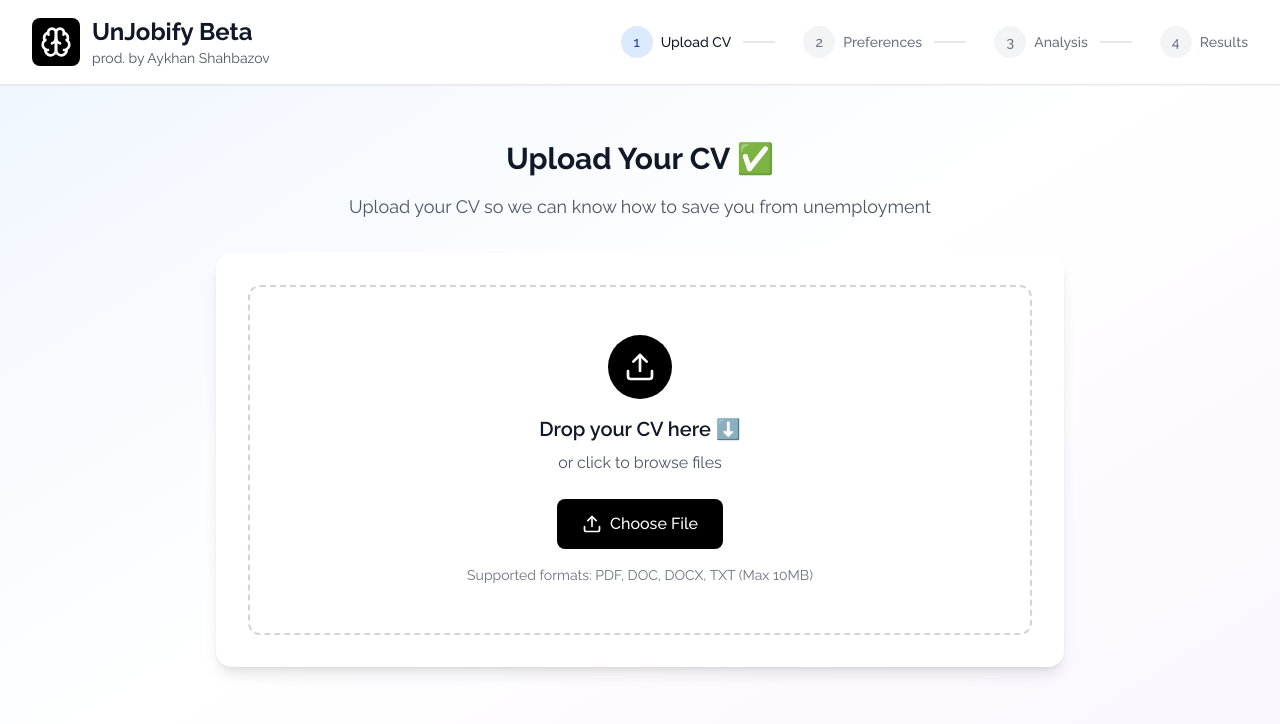
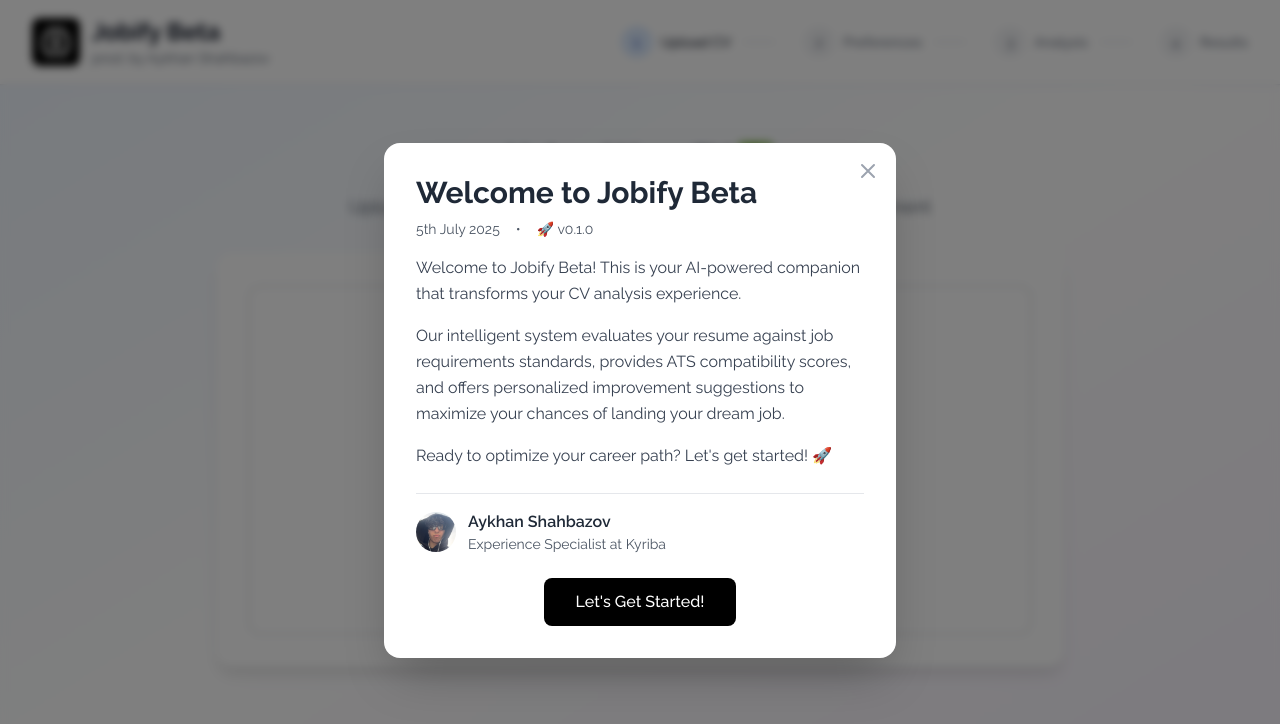
Before and after one commit to AyhanSh/Jobify, a React (Vite) app: page / in a window 1280 px wide. Shown: the top 724 px of the page. Built offline with nearby package versions, Linux system fonts and the light colour scheme.

Commit message:
welcome popup added

```diff
--- a/index.html
+++ b/index.html
@@ -11,7 +11,7 @@
   <meta name="viewport" content="width=device-width, initial-scale=1.0" />
   <meta name="description" content="AI-powered CV analysis and job application optimization tool" />
   <meta name="theme-color" content="#3B82F6" />
-  <title>UnJob - AI Job Application Analyzer</title>
+  <title>Jobify - AI Job Application Analyzer</title>
 </head>
 
 <body>
--- a/src/App.tsx
+++ b/src/App.tsx
@@ -1,4 +1,4 @@
-import { useState } from 'react';
+import { useState, useEffect } from 'react';
 import { Analytics } from '@vercel/analytics/react';
 import Header from './components/Header';
 import CVUpload from './components/CVUpload';
@@ -6,6 +6,7 @@ import PreferencesForm from './components/PreferencesForm';
 import AnalysisProgress from './components/AnalysisProgress';
 import ResultsDisplay from './components/ResultsDisplay';
 import MemePopup from './components/MemePopup';
+import WelcomePopup from './components/WelcomePopup';
 import { CVData, UserPreferences, AnalysisResult, AppStep } from './types';
 
 function App() {
@@ -14,6 +15,16 @@ function App() {
   const [preferences, setPreferences] = useState<UserPreferences | null>(null);
   const [analysisResult, setAnalysisResult] = useState<AnalysisResult | null>(null);
   const [showMemePopup, setShowMemePopup] = useState(false);
+  const [showWelcomePopup, setShowWelcomePopup] = useState(false);
+
+  // Check if it's the user's first visit
+  useEffect(() => {
+    const hasVisited = localStorage.getItem('jobify-welcome-shown');
+    if (!hasVisited) {
+      setShowWelcomePopup(true);
+      localStorage.setItem('jobify-welcome-shown', 'true');
+    }
+  }, []);
 
   const getStepNumber = (step: AppStep): number => {
     switch (step) {
@@ -83,10 +94,16 @@ function App() {
         )}
       </main>
 
-      {/* Meme Popup */}
+            {/* Meme Popup */}
       <MemePopup
         isOpen={showMemePopup}
         onClose={() => setShowMemePopup(false)}
+      />
+
+      {/* Welcome Popup */}
+      <WelcomePopup
+        isOpen={showWelcomePopup}
+        onClose={() => setShowWelcomePopup(false)}
       />
 
       <Analytics />
--- a/src/components/AnalysisProgress.tsx
+++ b/src/components/AnalysisProgress.tsx
@@ -195,7 +195,7 @@ const AnalysisProgress: React.FC<AnalysisProgressProps> = ({ cvData, preferences
           <div className="mt-8 text-center">
             <div className="inline-flex items-center px-4 py-2 bg-blue-50 rounded-lg text-blue-800">
               <Brain className="w-5 h-5 mr-2 animate-pulse" />
-              <span className="text-sm font-medium">ChatGPT is analyzing your CV...</span>
+              <span className="text-sm font-medium">AI is analyzing your CV...</span>
             </div>
           </div>
         )}
--- a/src/components/Header.tsx
+++ b/src/components/Header.tsx
@@ -18,7 +18,7 @@ const Header: React.FC<HeaderProps> = ({ currentStep }) => {
               <Brain className="w-8 h-8 text-white" />
             </div>
             <div>
-              <h1 className="text-2xl font-bold text-gray-900">UnJobify Beta</h1>
+              <h1 className="text-2xl font-bold text-gray-900">Jobify Beta</h1>
               <p className="text-sm text-gray-600">prod. by Aykhan Shahbazov</p>
             </div>
           </div>
--- a/src/components/MemePopup.tsx
+++ b/src/components/MemePopup.tsx
@@ -9,15 +9,15 @@ const MemePopup: React.FC<MemePopupProps> = ({ isOpen, onClose }) => {
     if (!isOpen) return null;
 
     return (
-        <div className="fixed inset-0 z-50 flex items-center justify-center">
+        <div className="fixed inset-0 z-50 flex items-center justify-center animate-fadeIn">
             {/* Blurred background overlay */}
             <div
-                className="absolute inset-0 bg-black/50 backdrop-blur-sm"
+                className="absolute inset-0 bg-black/50 backdrop-blur-sm animate-fadeIn"
                 onClick={onClose}
             />
 
             {/* Popup content */}
-            <div className="relative bg-white rounded-2xl shadow-2xl p-8 max-w-md mx-4 transform transition-all">
+            <div className="relative bg-white rounded-2xl shadow-2xl p-8 max-w-md mx-4 transform animate-slideIn">
                 {/* Close button */}
                 <button
                     onClick={onClose}
--- /dev/null
+++ b/src/components/WelcomePopup.tsx
@@ -0,0 +1,95 @@
+import React from 'react';
+
+interface WelcomePopupProps {
+    isOpen: boolean;
+    onClose: () => void;
+}
+
+const WelcomePopup: React.FC<WelcomePopupProps> = ({ isOpen, onClose }) => {
+    if (!isOpen) return null;
+
+    return (
+        <div className="fixed inset-0 z-50 flex items-center justify-center animate-fadeIn">
+            {/* Blurred background overlay */}
+            <div
+                className="absolute inset-0 bg-black/50 backdrop-blur-sm animate-fadeIn"
+                onClick={onClose}
+            />
+
+            {/* Popup content */}
+            <div className="relative bg-white rounded-2xl shadow-2xl p-8 max-w-lg mx-4 transform animate-slideIn">
+                {/* Close button */}
+                <button
+                    onClick={onClose}
+                    className="absolute top-4 right-4 text-gray-400 hover:text-gray-600 transition-colors"
+                >
+                    <svg className="w-6 h-6" fill="none" stroke="currentColor" viewBox="0 0 24 24">
+                        <path strokeLinecap="round" strokeLinejoin="round" strokeWidth={2} d="M6 18L18 6M6 6l12 12" />
+                    </svg>
+                </button>
+
+                {/* Content with left alignment */}
+                <div className="text-left">
+                    {/* Title */}
+                    <h2 className="text-3xl font-bold text-gray-800 mb-2">
+                        Welcome to Jobify Beta
+                    </h2>
+
+                    {/* Date and Version */}
+                    <div className="flex items-center gap-4 text-sm text-gray-600 mb-4">
+                        <span>5th July 2025</span>
+                        <span>•</span>
+                        <span>🚀 v0.1.0</span>
+                    </div>
+
+                    {/* Message */}
+                    <div className="space-y-4 text-gray-700 leading-relaxed">
+                        <p>
+                            Welcome to Jobify Beta! This is your AI-powered companion
+                            that transforms your CV analysis experience.
+                        </p>
+
+                        <p>
+                            Our intelligent system evaluates your resume against job requirements standards,
+                            provides ATS compatibility scores, and offers personalized improvement suggestions
+                            to maximize your chances of landing your dream job.
+                        </p>
+
+                        <p>
+                            Ready to optimize your career path? Let's get started! 🚀
+                        </p>
+                    </div>
+
+                    {/* Messenger */}
+                    <div className="mt-6 pt-4 border-t border-gray-200">
+                        <div className="flex items-center gap-3">
+                            <div className="w-10 h-10 rounded-full overflow-hidden flex-shrink-0">
+                                <img
+                                    src="/profile.jpeg"
+                                    alt="Aykhan Shahbazov"
+                                    className="w-full h-full object-cover"
+                                />
+                            </div>
+                            <div>
+                                <p className="font-semibold text-gray-800">Aykhan Shahbazov</p>
+                                <p className="text-sm text-gray-600">Experience Specialist at Kyriba</p>
+                            </div>
+                        </div>
+                    </div>
+                </div>
+
+                {/* Close button at bottom */}
+                <div className="mt-6 text-center">
+                    <button
+                        onClick={onClose}
+                        className="bg-black text-white px-8 py-3 rounded-lg hover:from-blue-600 hover:to-purple-600 transition-all duration-200 font-medium"
+                    >
+                        Let's Get Started!
+                    </button>
+                </div>
+            </div>
+        </div>
+    );
+};
+
+export default WelcomePopup;
--- a/tailwind.config.js
+++ b/tailwind.config.js
@@ -7,6 +7,26 @@ export default {
         'raleway': ['Raleway', 'sans-serif'],
         'sans': ['Raleway', '-apple-system', 'BlinkMacSystemFont', 'Segoe UI', 'Roboto', 'Oxygen', 'Ubuntu', 'Cantarell', 'Fira Sans', 'Droid Sans', 'Helvetica Neue', 'sans-serif'],
       },
+      keyframes: {
+        fadeIn: {
+          '0%': { opacity: '0' },
+          '100%': { opacity: '1' },
+        },
+        slideIn: {
+          '0%': {
+            opacity: '0',
+            transform: 'translateY(-20px) scale(0.95)'
+          },
+          '100%': {
+            opacity: '1',
+            transform: 'translateY(0) scale(1)'
+          },
+        },
+      },
+      animation: {
+        fadeIn: 'fadeIn 0.48s ease-out',
+        slideIn: 'slideIn 0.6s ease-out',
+      },
     },
   },
   plugins: [],
```
Also changed, not shown: public/profile.jpeg (added), public/site.webmanifest, 1 other file (tests, documents, lock files or other folders).
